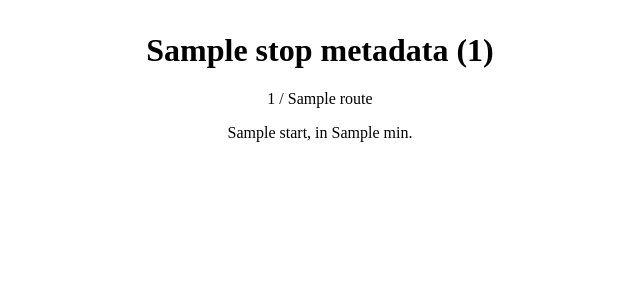
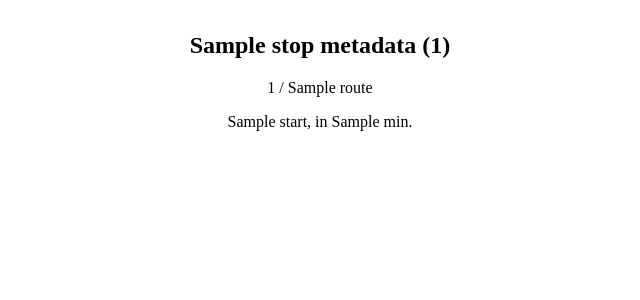
Before and after one commit to mt-krainski/turbo-fishstick, a Django app: template turbo_fishstick/commute/templates/commute/index.html in a window 1280 px wide. Shown: the top 300 px of the page, without its empty margins (320-960 px from the left). Run offline with Django 4.2, Linux system fonts and the light colour scheme; the template is opened without the code that fills it: most values are stand-ins (such as "Sample title", 1, 10 or a date in 2020).

Commit message:
Minor style tweak

```diff
--- a/turbo_fishstick/commute/templates/commute/index.html
+++ b/turbo_fishstick/commute/templates/commute/index.html
@@ -2,16 +2,16 @@
     <head>
         <meta http-equiv="refresh" content="15" >
         <style>
-            h1 {text-align: center;}
+            h2 {text-align: center;}
             p {text-align: center;}
             div {text-align: center;}
             body {max-width: 500px; margin: auto; margin-top: 2em}
         </style>
     </head>
     <body>
-        <h1>
+        <h2>
             {{ stop_metadata.stop_name }} ({{ stop_metadata.stop_id }})
-        </h1>
+        </h2>
 
         {% if routes %}
             {% for route in routes %}
```
